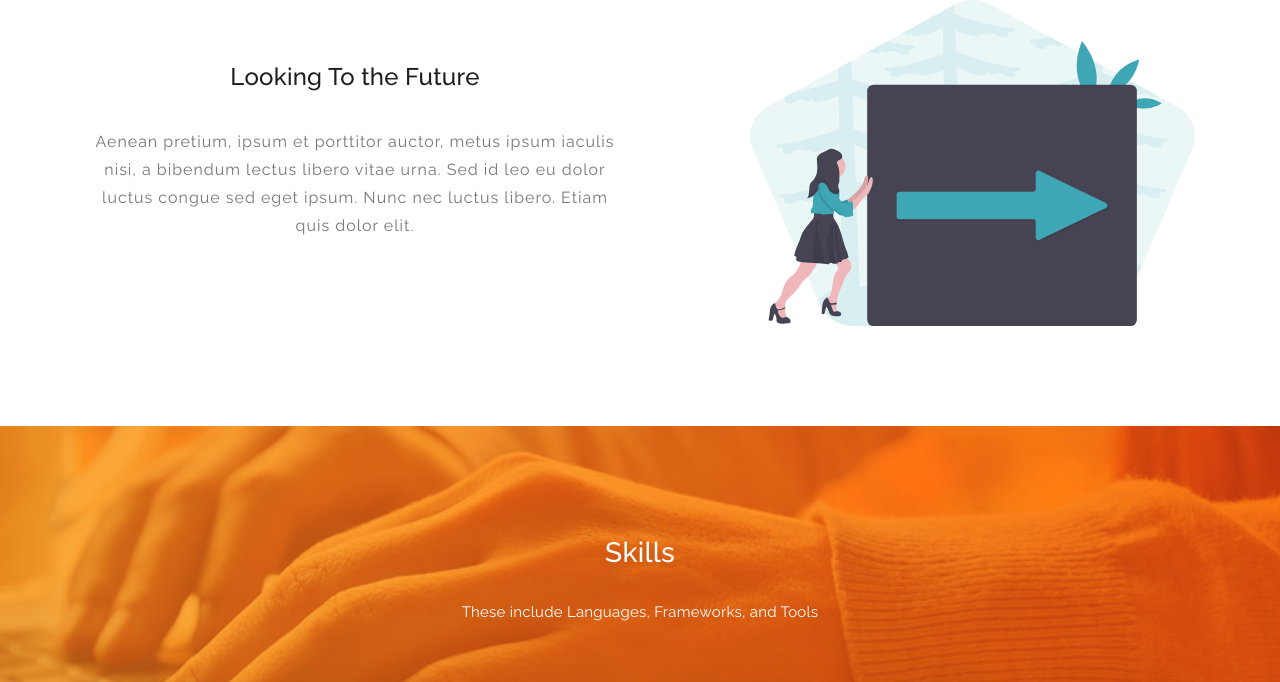
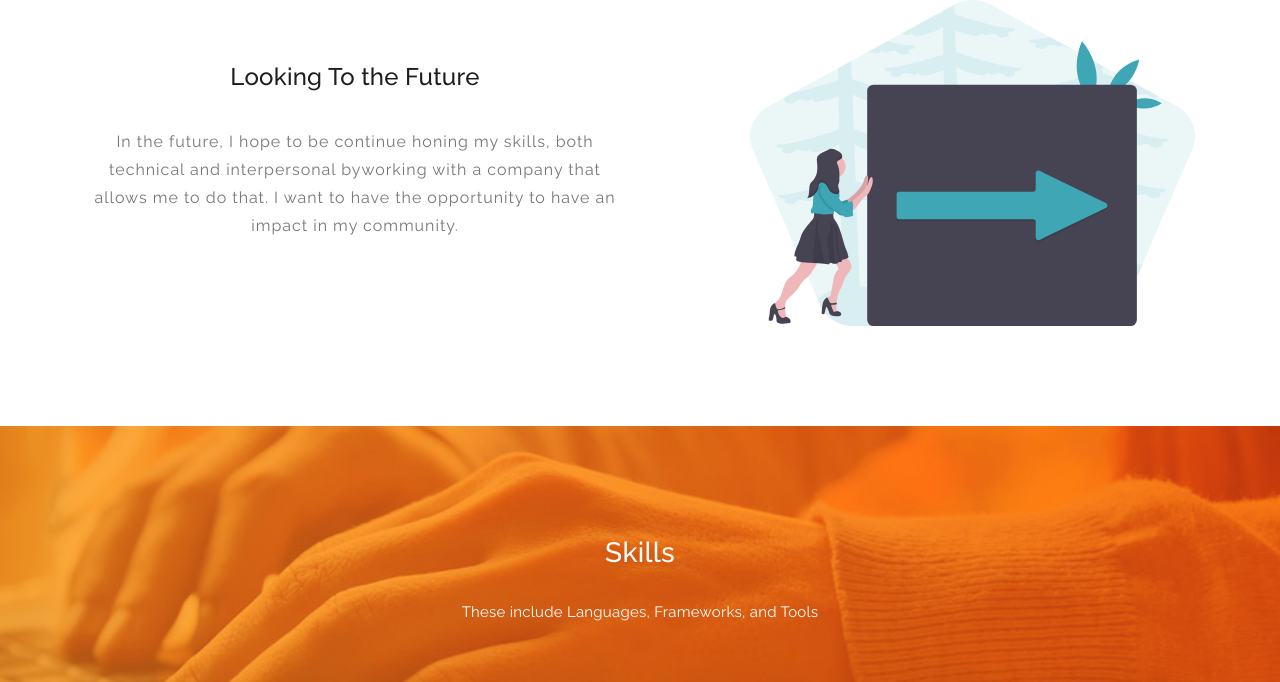
Before and after one commit to galadoe/galadoe.github.io, a plain HTML site: page templatemo_535_softy_pinko/index.html in a window 1280 px wide. Shown: the part 1760-2442 px from the top of the page. Drawn offline with Linux system fonts and the light colour scheme.

Commit message:
made a few changes

```diff
--- a/templatemo_535_softy_pinko/index.html
+++ b/templatemo_535_softy_pinko/index.html
@@ -174,7 +174,7 @@ https://templatemo.com/tm-535-softy-pinko
                         <h2 class="section-title">Looking To the Future</h2>
                     </div>
                     <div class="left-text">
-                        <p>Aenean pretium, ipsum et porttitor auctor, metus ipsum iaculis nisi, a bibendum lectus libero vitae urna. Sed id leo eu dolor luctus congue sed eget ipsum. Nunc nec luctus libero. Etiam quis dolor elit.</p>
+                        <p>In the future, I hope to be continue honing my skills, both technical and interpersonal byworking with a company that allows me to do that. I want to have the opportunity to have an impact in my community.</p>
                     </div>
                 </div>
                 <div class="col-lg-1"></div>
```
